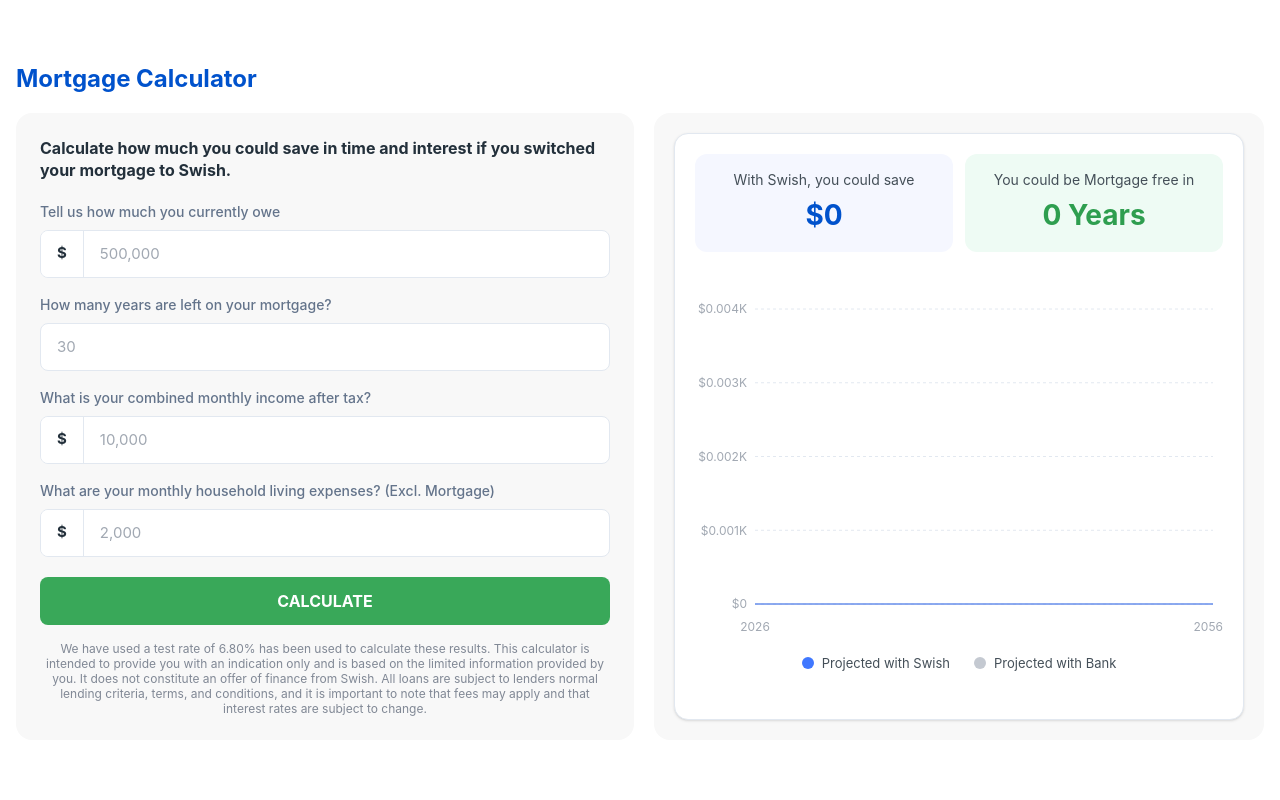
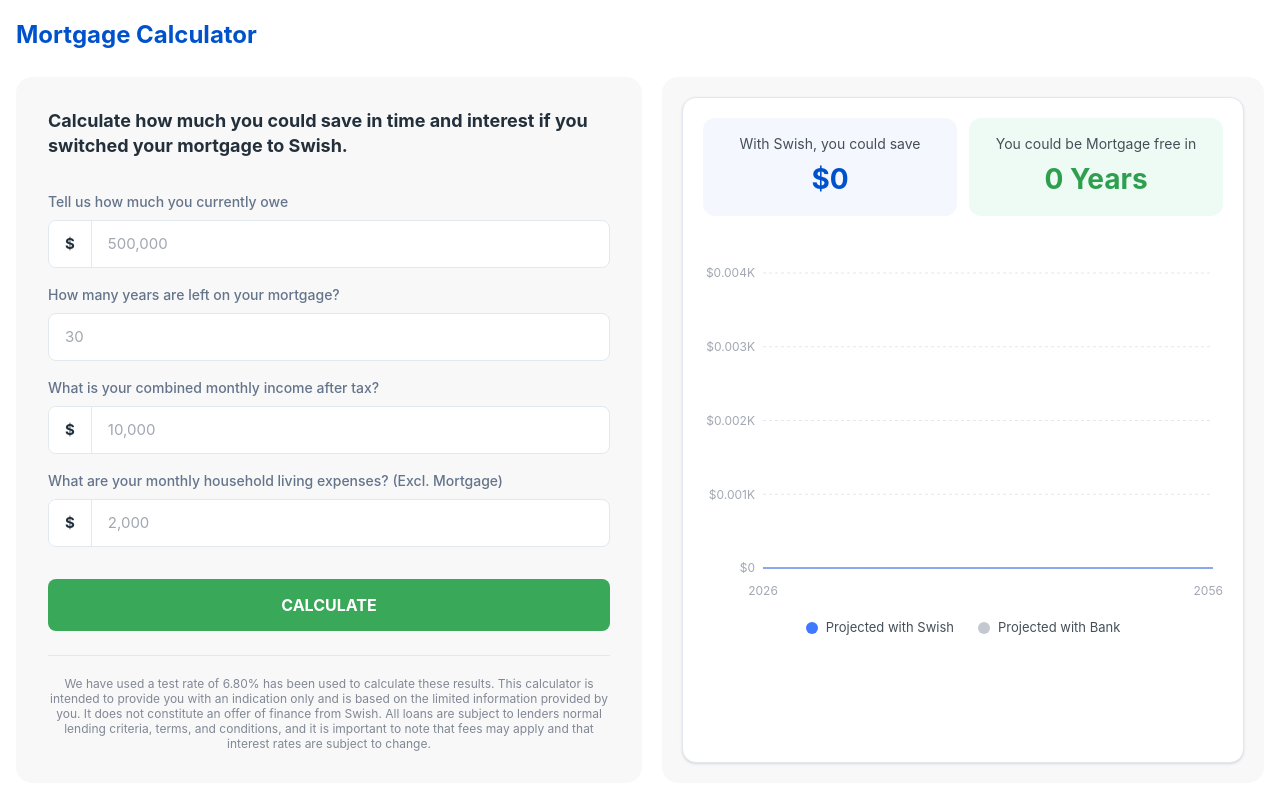
Before and after one commit to zainz001/MortageCalulator, a React (Vite) app: page / in a window 1280 px wide. Built offline with nearby package versions, Linux system fonts and the light colour scheme.

Commit message:
fixing gap

```diff
--- a/src/components/MortgageCalculator/MortgageCalculator.jsx
+++ b/src/components/MortgageCalculator/MortgageCalculator.jsx
@@ -29,25 +29,24 @@ export default function MortgageCalculator() {
     }
 
     return (
-        // Reduced outer padding (p-2 md:p-4) to save screen space
         <div className="min-h-screen bg-white flex items-center justify-center p-2 md:p-4">
             <div className="max-w-[1400px] w-full">
-                {/* Reduced bottom margin on title */}
-                <h2 className="text-[20px] md:text-[24px] font-bold text-[#0052CC] mb-3 md:mb-4">
+                <h2 className="text-[20px] md:text-[24px] font-bold text-[#0052CC] mb-4 md:mb-6">
                     Mortgage Calculator
                 </h2>
 
-                {/* Reduced gap between left and right panels */}
                 <div className="flex flex-col lg:flex-row gap-4 md:gap-5 items-stretch">
 
-                    {/* Left Panel: Inputs - Reduced padding */}
-                    <div className="flex-1 bg-[#F8F8F8] rounded-[16px] p-5 md:p-6 flex flex-col">
-                        <h3 className="text-sm md:text-base font-bold text-[#23303B] mb-4 md:mb-5 leading-snug">
+                    {/* Left Panel: Inputs */}
+                    <div className="flex-1 bg-[#F8F8F8] rounded-[16px] p-6 md:p-8 flex flex-col">
+
+                        {/* EXACT GAP: mb-[32px] based on the Figma tooltip */}
+                        <h3 className="text-[16px] md:text-[18px] font-bold text-[#23303B] mb-[32px] leading-snug">
                             Calculate how much you could save in time and interest if you switched your mortgage to Swish.
                         </h3>
 
-                        {/* Reduced spacing between inputs (space-y-3 md:space-y-4) */}
-                        <div className="space-y-3 md:space-y-4 flex-1">
+                        {/* EXACT GAP: 16px between inputs */}
+                        <div className="flex flex-col gap-[16px] flex-1">
                             <InputField
                                 label="Tell us how much you currently owe"
                                 prefix="$"
@@ -73,18 +72,20 @@ export default function MortgageCalculator() {
                             />
                         </div>
 
-                        {/* Reduced button top margin and padding */}
+                        {/* EXACT GAP: 32px above the button */}
                         <button
                             onClick={handleCalculate}
-                            className="mt-4 md:mt-5 bg-[#39a859] hover:bg-[#32994f] text-white font-bold py-3 rounded-[8px] transition-colors"
+                            className="mt-[32px] w-full bg-[#39a859] hover:bg-[#32994f] text-white font-bold py-3.5 rounded-[8px] transition-colors"
                         >
                             CALCULATE
                         </button>
 
-                        {/* Reduced text top margin */}
-                        <p className="text-[12px] text-[#808895] leading-[15px] text-center mt-4">
-                            We have used a test rate of 6.80% has been used to calculate these results. This calculator is intended to provide you with an indication only and is based on the limited information provided by you. It does not constitute an offer of finance from Swish. All loans are subject to lenders normal lending criteria, terms, and conditions, and it is important to note that fees may apply and that interest rates are subject to change.
-                        </p>
+                        {/* Divider line and text to match the bottom of your screenshot */}
+                        <div className="mt-[24px] pt-[20px] border-t border-[#E2E8F0]">
+                            <p className="text-[12px] text-[#808895] leading-[15px] text-center">
+                                We have used a test rate of 6.80% has been used to calculate these results. This calculator is intended to provide you with an indication only and is based on the limited information provided by you. It does not constitute an offer of finance from Swish. All loans are subject to lenders normal lending criteria, terms, and conditions, and it is important to note that fees may apply and that interest rates are subject to change.
+                            </p>
+                        </div>
                     </div>
 
                     {/* Right Panel: Chart */}
```
